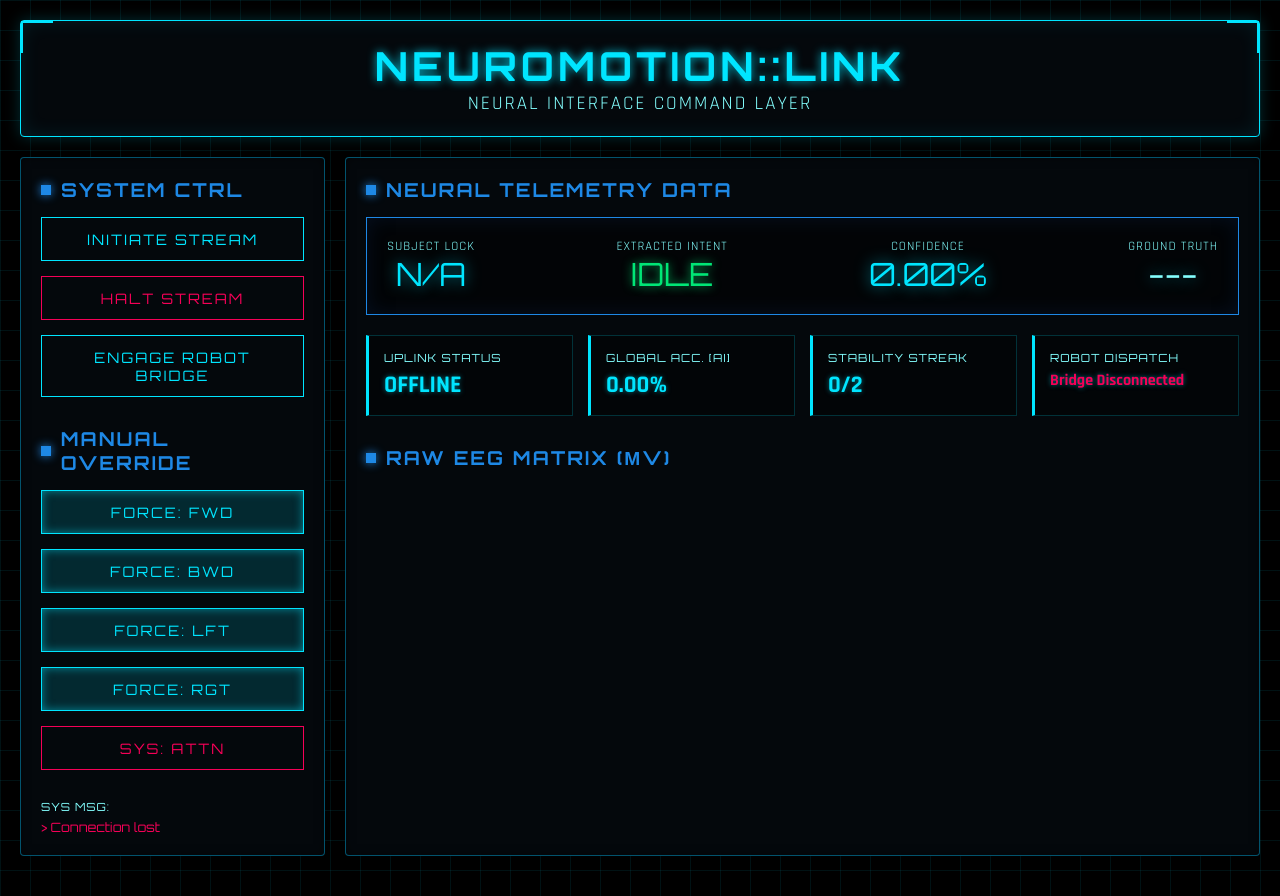
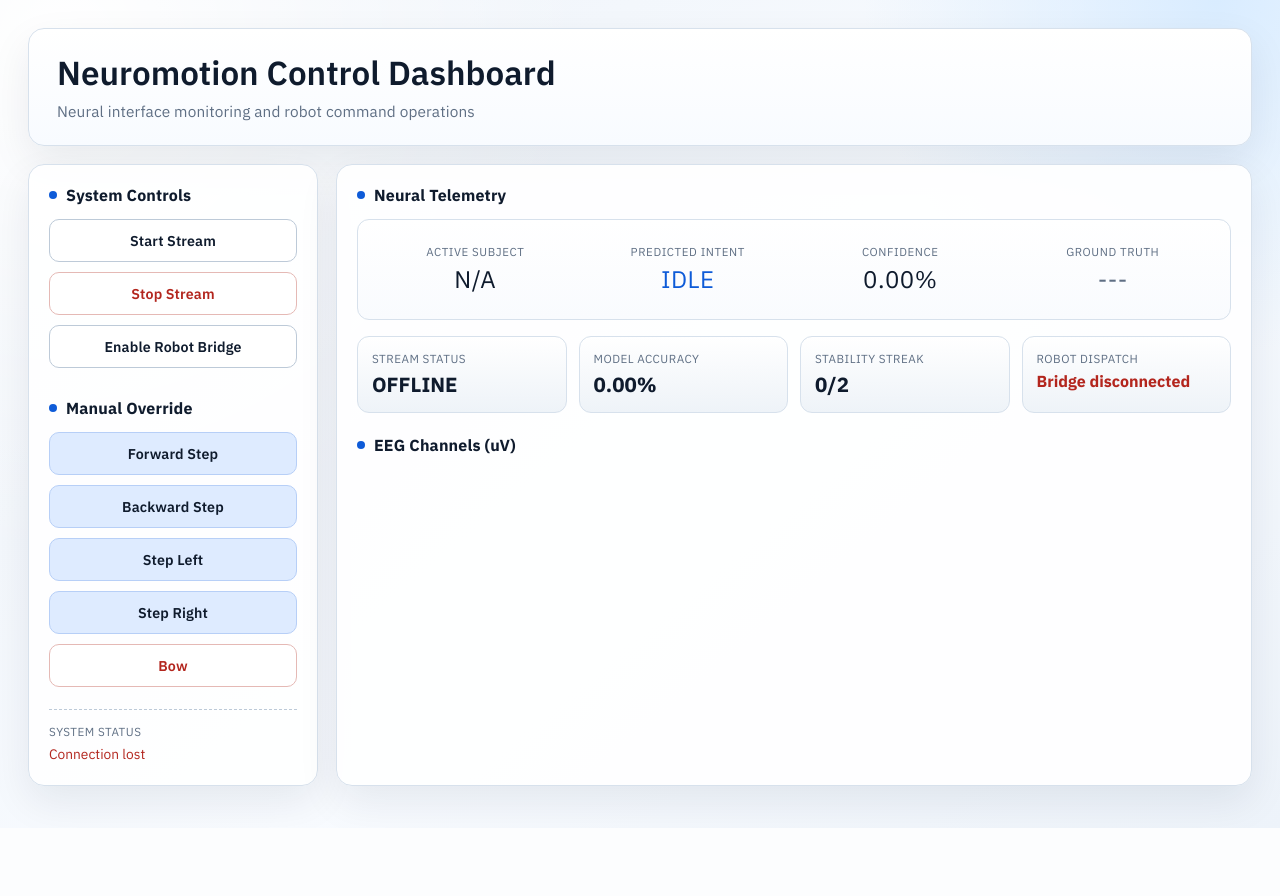
Before and after one commit to Youssef-Elgazar/NeuroMotion-GUI, a Flask app: template templates/index.html in a window 1280 px wide. After the commit the page ends 828 px from the top, so only its background shows below. Run offline with Flask 3, Linux system fonts and the light colour scheme; the template is opened without the code that fills it, so the values that code supplies are empty; parts of the project's set-up code (start-up, migrations or seed data) failed here and were passed over.

Commit message:
Implemented minimal GUI style.

```diff
--- a/templates/index.html
+++ b/templates/index.html
@@ -4,295 +4,372 @@
     <meta charset="UTF-8">
     <meta name="viewport" content="width=device-width, initial-scale=1.0">
     <meta name="api-token" content="{{ api_token }}">
-    <title>Neuromotion Neural Link HUD</title>
-    <link href="https://fonts.googleapis.com/css2?family=Orbitron:wght@400;500;700;900&family=Rajdhani:wght@400;500;600;700&display=swap" rel="stylesheet">
+    <title>Neuromotion Control Dashboard</title>
+    <link href="https://fonts.googleapis.com/css2?family=IBM+Plex+Sans:wght@400;500;600;700&display=swap" rel="stylesheet">
     <style>
         :root {
-            --bg-color: #000000;
-            --panel-bg: rgba(5, 10, 15, 0.85);
-            --border-color: rgba(0, 195, 255, 0.4);
-            --accent-cyan: #00e5ff;
-            --accent-blue: #1e88e5;
-            --accent-pink: #f50057;
-            --text-main: #ffffff;
-            --text-muted: #84ffff;
-            --glow-shadow: 0 0 15px rgba(0, 229, 255, 0.6);
-            --font-display: 'Orbitron', sans-serif;
-            --font-body: 'Rajdhani', sans-serif;
+            --bg-0: #f4f7fb;
+            --bg-1: #ffffff;
+            --bg-2: #eef3f8;
+            --line: #d7e1ec;
+            --line-strong: #bdcad8;
+            --ink: #0f1b2d;
+            --muted: #5f6f84;
+            --accent: #0e5bd8;
+            --accent-soft: #deebff;
+            --ok: #13795b;
+            --danger: #b3261e;
+            --font-display: 'IBM Plex Sans', sans-serif;
+            --font-body: 'IBM Plex Sans', sans-serif;
+            --shadow: 0 16px 40px rgba(15, 27, 45, 0.08);
         }
 
         * { margin: 0; padding: 0; box-sizing: border-box; }
 
         body {
             font-family: var(--font-body);
-            background: var(--bg-color);
-            color: var(--text-main);
+            background:
+                radial-gradient(circle at 5% 5%, #ffffff 0%, transparent 36%),
+                radial-gradient(circle at 95% 0%, #d9ecff 0%, transparent 24%),
+                linear-gradient(140deg, #eef3f9 0%, #f8fbff 56%, #edf3fa 100%);
+            color: var(--ink);
             min-height: 100vh;
-            padding: 20px;
+            padding: 28px;
             overflow-x: hidden;
-            background-image:
-                linear-gradient(rgba(0, 229, 255, 0.08) 1px, transparent 1px),
-                linear-gradient(90deg, rgba(0, 229, 255, 0.08) 1px, transparent 1px);
-            background-size: 30px 30px;
         }
 
         .container {
-            max-width: 1400px;
+            max-width: 1280px;
             margin: 0 auto;
         }
 
         .header {
-            background: var(--panel-bg);
-            border: 1px solid var(--accent-cyan);
-            padding: 20px 30px;
-            border-radius: 4px;
-            text-align: center;
-            margin-bottom: 20px;
-            box-shadow: inset 0 0 20px rgba(0, 229, 255, 0.1), 0 0 15px rgba(0, 229, 255, 0.2);
-            position: relative;
-            backdrop-filter: blur(10px);
+            background: linear-gradient(180deg, #ffffff 0%, #f8fbff 100%);
+            border: 1px solid var(--line);
+            padding: 24px 28px;
+            border-radius: 16px;
+            margin-bottom: 18px;
+            box-shadow: var(--shadow);
+            animation: fadeIn 420ms ease;
         }
-
-        .header::before, .header::after {
-            content: '';
-            position: absolute;
-            top: 0; width: 30px; height: 30px;
-            border-top: 2px solid var(--accent-cyan);
-        }
-        .header::before { left: 0; border-left: 2px solid var(--accent-cyan); }
-        .header::after { right: 0; border-right: 2px solid var(--accent-cyan); }
 
         h1 {
             font-family: var(--font-display);
-            color: var(--accent-cyan);
-            font-size: 2.5em;
-            letter-spacing: 4px;
-            text-transform: uppercase;
-            text-shadow: 0 0 10px rgba(0, 229, 255, 0.8);
+            color: var(--ink);
+            font-size: clamp(1.55rem, 2.6vw, 2.1rem);
+            font-weight: 600;
+            letter-spacing: 0;
+            line-height: 1.2;
         }
 
         .subtitle {
-            font-size: 1.2em;
-            color: var(--text-muted);
-            letter-spacing: 2px;
-            text-transform: uppercase;
+            margin-top: 8px;
+            font-size: 0.96rem;
+            color: var(--muted);
+            letter-spacing: 0.01em;
         }
 
         .layout-grid {
             display: grid;
-            grid-template-columns: 1fr 3fr;
-            gap: 20px;
-            margin-bottom: 20px;
+            grid-template-columns: minmax(240px, 290px) 1fr;
+            gap: 18px;
+            margin-bottom: 14px;
         }
 
         .panel {
-            background: var(--panel-bg);
-            border: 1px solid var(--border-color);
-            border-radius: 4px;
+            background: rgba(255, 255, 255, 0.92);
+            border: 1px solid var(--line);
+            border-radius: 16px;
             padding: 20px;
-            position: relative;
-            backdrop-filter: blur(10px);
-            box-shadow: inset 0 0 10px rgba(0,0,0,0.5);
+            box-shadow: var(--shadow);
+            animation: fadeInUp 520ms ease;
         }
 
         .panel-title {
             font-family: var(--font-display);
-            color: var(--accent-blue);
-            font-size: 1.2em;
-            text-transform: uppercase;
-            letter-spacing: 2px;
-            margin-bottom: 15px;
+            color: var(--ink);
+            font-size: 1rem;
+            text-transform: none;
+            letter-spacing: 0.01em;
+            margin-bottom: 14px;
             display: flex;
             align-items: center;
-            gap: 10px;
+            gap: 9px;
         }
 
         .panel-title::before {
             content: '';
             display: inline-block;
-            width: 10px; height: 10px;
-            background: var(--accent-blue);
-            box-shadow: 0 0 10px var(--accent-blue);
+            width: 8px;
+            height: 8px;
+            border-radius: 999px;
+            background: var(--accent);
         }
 
-        /* Stats Grid */
         .demo-stats {
             display: grid;
-            grid-template-columns: repeat(4, 1fr);
-            gap: 15px;
-            margin-bottom: 20px;
+            grid-template-columns: repeat(auto-fit, minmax(155px, 1fr));
+            gap: 12px;
+            margin-bottom: 18px;
         }
 
         .stat-card {
-            background: rgba(0, 0, 0, 0.4);
-            border: 1px solid rgba(0, 229, 255, 0.2);
-            padding: 15px;
-            border-left: 3px solid var(--accent-cyan);
-            transition: all 0.3s;
+            background: linear-gradient(180deg, var(--bg-1), var(--bg-2));
+            border: 1px solid var(--line);
+            border-radius: 12px;
+            padding: 14px;
+            transition: border-color 0.22s ease, transform 0.22s ease;
         }
 
         .stat-card:hover {
-            background: rgba(0, 229, 255, 0.05);
-            box-shadow: inset 0 0 15px rgba(0, 229, 255, 0.1);
+            border-color: var(--line-strong);
+            transform: translateY(-1px);
         }
 
         .stat-label {
-            font-family: var(--font-display);
-            color: var(--text-muted);
-            font-size: 0.7em;
-            letter-spacing: 1px;
+            color: var(--muted);
+            font-size: 0.73rem;
+            letter-spacing: 0.04em;
             text-transform: uppercase;
             margin-bottom: 5px;
         }
 
         .stat-value {
-            font-size: 1.5em;
+            font-size: 1.28rem;
             font-weight: 700;
-            color: var(--accent-cyan);
-            text-shadow: 0 0 5px rgba(0, 229, 255, 0.5);
+            color: var(--ink);
         }
 
-        /* Banner Prediction */
         .prediction-banner {
-            background: rgba(0, 0, 0, 0.5);
-            border: 1px solid var(--accent-blue);
-            padding: 20px;
+            background: linear-gradient(180deg, var(--bg-1), #f9fbfe);
+            border: 1px solid var(--line);
+            border-radius: 12px;
+            padding: 16px;
             display: flex;
             justify-content: space-between;
-            margin-bottom: 20px;
-            box-shadow: inset 0 0 20px rgba(41, 121, 255, 0.1);
+            margin-bottom: 16px;
+            gap: 10px;
+            flex-wrap: wrap;
         }
 
-        .pred-col { display: flex; flex-direction: column; align-items: center; }
-        .pred-val { font-family: var(--font-display); font-size: 2em; color: var(--accent-cyan); text-shadow: var(--glow-shadow); }
-        .pred-lbl { color: var(--text-muted); text-transform: uppercase; font-size: 0.8em; letter-spacing: 1px; }
+        .pred-col {
+            display: flex;
+            flex-direction: column;
+            align-items: center;
+            flex: 1 1 160px;
+            min-width: 140px;
+            padding: 8px 6px;
+        }
+
+        .pred-val {
+            font-family: var(--font-display);
+            font-size: clamp(1.1rem, 2.2vw, 1.5rem);
+            color: var(--ink);
+            letter-spacing: 0.02em;
+        }
+
+        .pred-lbl {
+            color: var(--muted);
+            text-transform: uppercase;
+            font-size: 0.72rem;
+            letter-spacing: 0.05em;
+            margin-bottom: 4px;
+        }
 
         .pred-active {
-            color: #00e676;
-            text-shadow: 0 0 10px rgba(0, 230, 118, 0.8);
+            color: var(--accent);
         }
 
-        /* Channel Grid */
         .channel-grid {
             display: grid;
-            grid-template-columns: repeat(7, 1fr);
+            grid-template-columns: repeat(auto-fit, minmax(92px, 1fr));
+            gap: 8px;
+        }
+
+        .channel-cell {
+            background: #fff;
+            border: 1px solid var(--line);
+            border-radius: 9px;
+            padding: 9px 8px;
+            text-align: center;
+            transition: border-color 0.2s ease;
+        }
+
+        .channel-cell:hover {
+            border-color: var(--line-strong);
+        }
+
+        .channel-name {
+            font-size: 0.68rem;
+            color: var(--muted);
+            letter-spacing: 0.05em;
+            text-transform: uppercase;
+        }
+
+        .channel-value {
+            font-family: var(--font-display);
+            font-size: 0.82rem;
+            color: var(--ink);
+            margin-top: 4px;
+        }
+
+        .btn-group {
+            display: flex;
+            flex-direction: column;
             gap: 10px;
         }
 
-        .channel-cell {
-            background: rgba(0, 0, 0, 0.5);
-            border: 1px solid rgba(0, 229, 255, 0.1);
-            padding: 10px;
-            text-align: center;
-            font-family: var(--font-display);
+        .btn {
+            background: var(--bg-1);
+            color: var(--ink);
+            border: 1px solid var(--line-strong);
+            border-radius: 10px;
+            padding: 11px 13px;
+            font-family: var(--font-body);
+            font-size: 0.89rem;
+            font-weight: 600;
+            text-transform: none;
+            letter-spacing: 0.01em;
+            cursor: pointer;
+            transition: transform 0.16s ease, border-color 0.16s ease, background-color 0.16s ease;
         }
 
-        .channel-name { font-size: 0.7em; color: var(--text-muted); }
-        .channel-value { font-size: 0.9em; color: #fff; margin-top: 5px; }
-
-        /* Buttons */
-        .btn-group {
-            display: flex;
-            flex-direction: column;
-            gap: 15px;
+        .btn:hover {
+            background: #f7faff;
+            border-color: var(--accent);
+            transform: translateY(-1px);
         }
 
-        .btn {
-            background: transparent;
-            color: var(--accent-cyan);
-            border: 1px solid var(--accent-cyan);
-            padding: 12px 20px;
-            font-family: var(--font-display);
-            font-size: 0.9em;
-            text-transform: uppercase;
-            letter-spacing: 2px;
-            cursor: pointer;
-            transition: all 0.3s;
-            position: relative;
-            overflow: hidden;
-        }
-
-        .btn::before {
-            content: '';
-            position: absolute;
-            top: 0; left: -100%;
-            width: 100%; height: 100%;
-            background: rgba(0, 229, 255, 0.2);
-            transition: all 0.3s;
-        }
-
-        .btn:hover::before { left: 0; }
-        .btn:hover {
-            box-shadow: 0 0 15px rgba(0, 229, 255, 0.4);
-            text-shadow: 0 0 5px rgba(0, 229, 255, 0.8);
+        .btn:active {
+            transform: translateY(0);
         }
 
         .btn.danger {
-            border-color: var(--accent-pink);
-            color: var(--accent-pink);
+            color: var(--danger);
+            border-color: #e5b9b5;
+            background: #fff;
         }
-        .btn.danger::before { background: rgba(245, 0, 87, 0.2); }
+
         .btn.danger:hover {
-            box-shadow: 0 0 15px rgba(245, 0, 87, 0.4);
-            text-shadow: 0 0 5px rgba(245, 0, 87, 0.8);
+            background: #fff4f3;
+            border-color: var(--danger);
         }
 
         .btn.active {
-            background: rgba(0, 229, 255, 0.15);
-            box-shadow: inset 0 0 10px rgba(0, 229, 255, 0.5);
+            background: var(--accent-soft);
+            border-color: #b7cff7;
         }
 
-        /* Custom Scrollbar */
-        ::-webkit-scrollbar { width: 8px; }
-        ::-webkit-scrollbar-track { background: var(--bg-color); }
-        ::-webkit-scrollbar-thumb { background: var(--accent-blue); border-radius: 4px; }
+        .status-wrap {
+            margin-top: 22px;
+            padding-top: 14px;
+            border-top: 1px dashed var(--line-strong);
+        }
+
+        .status-message {
+            color: var(--muted);
+            font-family: var(--font-body);
+            font-size: 0.86rem;
+            margin-top: 6px;
+            line-height: 1.45;
+            word-break: break-word;
+        }
+
+        @keyframes fadeIn {
+            from { opacity: 0; }
+            to { opacity: 1; }
+        }
+
+        @keyframes fadeInUp {
+            from {
+                opacity: 0;
+                transform: translateY(8px);
+            }
+            to {
+                opacity: 1;
+                transform: translateY(0);
+            }
+        }
+
+        @media (max-width: 1080px) {
+            .layout-grid {
+                grid-template-columns: 1fr;
+            }
+
+            .panel {
+                padding: 16px;
+            }
+        }
+
+        @media (max-width: 720px) {
+            body {
+                padding: 14px;
+            }
+
+            .header {
+                padding: 16px;
+            }
+
+            .prediction-banner {
+                padding: 12px;
+            }
+
+            .pred-col {
+                min-width: 120px;
+                align-items: flex-start;
+            }
+
+            .stat-value {
+                font-size: 1.14rem;
+            }
+        }
 
     </style>
 </head>
 <body>
     <div class="container">
         <div class="header">
-            <h1>NEUROMOTION::LINK</h1>
-            <p class="subtitle">Neural Interface Command Layer</p>
+            <h1>Neuromotion Control Dashboard</h1>
+            <p class="subtitle">Neural interface monitoring and robot command operations</p>
         </div>
 
         <div class="layout-grid">
             <!-- Sidebar Setup -->
             <div class="panel">
-                <h2 class="panel-title">System Ctrl</h2>
+                <h2 class="panel-title">System Controls</h2>
 
                 <div class="btn-group" style="margin-bottom: 30px;">
-                    <button class="btn" onclick="startDemo()">Initiate Stream</button>
-                    <button class="btn danger" onclick="stopDemo()">Halt Stream</button>
-                    <button class="btn" id="bridge-btn" onclick="toggleBridge()">Engage Robot Bridge</button>
+                    <button class="btn" onclick="startDemo()">Start Stream</button>
+                    <button class="btn danger" onclick="stopDemo()">Stop Stream</button>
+                    <button class="btn" id="bridge-btn" onclick="toggleBridge()">Enable Robot Bridge</button>
                 </div>
 
                 <h2 class="panel-title">Manual Override</h2>
                 <div class="btn-group">
-                    <button class="btn active" onclick="sendCommand('FWD_SHORT_STEP')">Force: FWD</button>
-                    <button class="btn active" onclick="sendCommand('BWD_SHORT_STEP')">Force: BWD</button>
-                    <button class="btn active" onclick="sendCommand('GO_LEFT')">Force: LFT</button>
-                    <button class="btn active" onclick="sendCommand('GO_RIGHT')">Force: RGT</button>
-                    <button class="btn danger" onclick="sendCommand('ATTENTION_1')">SYS: ATTN</button>
+                    <button class="btn active" onclick="sendCommand('FWD_SHORT_STEP')">Forward Step</button>
+                    <button class="btn active" onclick="sendCommand('BWD_SHORT_STEP')">Backward Step</button>
+                    <button class="btn active" onclick="sendCommand('GO_LEFT')">Step Left</button>
+                    <button class="btn active" onclick="sendCommand('GO_RIGHT')">Step Right</button>
+                    <button class="btn danger" onclick="sendCommand('BOW')">Bow</button>
                 </div>
 
-                <div style="margin-top: 30px;">
-                    <p class="stat-label">Sys MSG:</p>
-                    <p id="status-message" style="color: var(--accent-pink); font-family: var(--font-display); font-size: 0.8em; margin-top: 5px;">Awaiting Init...</p>
+                <div class="status-wrap">
+                    <p class="stat-label">System Status</p>
+                    <p id="status-message" class="status-message">Awaiting initialization...</p>
                 </div>
             </div>
 
             <!-- Main HUD -->
             <div class="panel">
-                <h2 class="panel-title">Neural Telemetry Data</h2>
+                <h2 class="panel-title">Neural Telemetry</h2>
 
                 <div class="prediction-banner">
                     <div class="pred-col">
-                        <span class="pred-lbl">Subject Lock</span>
+                        <span class="pred-lbl">Active Subject</span>
                         <span class="pred-val" id="active-subject">N/A</span>
                     </div>
                     <div class="pred-col">
-                        <span class="pred-lbl">Extracted Intent</span>
+                        <span class="pred-lbl">Predicted Intent</span>
                         <span class="pred-val pred-active" id="predicted-command">IDLE</span>
                     </div>
                     <div class="pred-col">
@@ -301,17 +378,17 @@
                     </div>
                     <div class="pred-col">
                         <span class="pred-lbl">Ground Truth</span>
-                        <span class="pred-val" id="ground-truth" style="color:var(--text-muted);">---</span>
+                        <span class="pred-val" id="ground-truth" style="color:var(--muted);">---</span>
                     </div>
                 </div>
 
                 <div class="demo-stats">
                     <div class="stat-card">
-                        <div class="stat-label">Uplink Status</div>
+                        <div class="stat-label">Stream Status</div>
                         <div class="stat-value" id="stream-status">OFFLINE</div>
                     </div>
                     <div class="stat-card">
-                        <div class="stat-label">Global Acc. [AI]</div>
+                        <div class="stat-label">Model Accuracy</div>
                         <div class="stat-value" id="accuracy">0.00%</div>
                     </div>
                     <div class="stat-card">
@@ -320,11 +397,11 @@
                     </div>
                     <div class="stat-card">
                         <div class="stat-label">Robot Dispatch</div>
-                        <div class="stat-value" id="dispatch-status" style="font-size: 1em; margin-top: 5px; color: var(--accent-pink);">Bridge Disconnected</div>
+                        <div class="stat-value" id="dispatch-status" style="font-size: 1rem; margin-top: 5px; color: var(--danger);">Bridge disconnected</div>
                     </div>
                 </div>
 
-                <h2 class="panel-title" style="margin-top: 30px;">Raw EEG Matrix (μV)</h2>
+                <h2 class="panel-title" style="margin-top: 22px;">EEG Channels (uV)</h2>
                 <div class="channel-grid" id="channel-grid">
                     <!-- Channels rendered via JS -->
                 </div>
@@ -340,8 +417,8 @@
 
         function updateStatus(message, type) {
             const statusEl = document.getElementById('status-message');
-            statusEl.textContent = `> ${message}`;
-            statusEl.style.color = type === 'error' ? 'var(--accent-pink)' : '#00e676';
+            statusEl.textContent = message;
+            statusEl.style.color = type === 'error' ? 'var(--danger)' : 'var(--ok)';
         }
 
         function sendJson(url, payload) {
@@ -383,7 +460,7 @@
 
         function renderDemoState(state) {
             document.getElementById('stream-status').textContent = state.running ? 'ONLINE' : 'OFFLINE';
-            document.getElementById('stream-status').style.color = state.running ? '#00e676' : 'var(--accent-pink)';
+            document.getElementById('stream-status').style.color = state.running ? 'var(--ok)' : 'var(--danger)';
 
             document.getElementById('active-subject').textContent = state.active_subject || 'N/A';
             document.getElementById('accuracy').textContent = Number(state.accuracy).toFixed(2) + '%';
@@ -391,7 +468,7 @@
 
             const pCmd = document.getElementById('predicted-command');
             pCmd.textContent = state.predicted_label || 'IDLE';
-            pCmd.style.color = state.is_correct ? '#00e676' : 'var(--accent-pink)';
+            pCmd.style.color = state.is_correct ? 'var(--ok)' : 'var(--danger)';
 
             document.getElementById('prediction-confidence').textContent = Number(state.confidence || 0).toFixed(1) + '%';
             document.getElementById('streak').textContent = state.streak + '/' + state.required_streak;
@@ -399,10 +476,10 @@
             const dispatch = state.last_dispatch || {};
             const dStatus = document.getElementById('dispatch-status');
             dStatus.textContent = dispatch.message || 'Waiting...';
-            dStatus.style.color = dispatch.sent ? '#00e676' : 'var(--accent-pink)';
+            dStatus.style.color = dispatch.sent ? 'var(--ok)' : 'var(--danger)';
 
             const bridgeBtn = document.getElementById('bridge-btn');
-            bridgeBtn.textContent = state.robot_bridge_enabled ? 'DISENGAGE BRIDGE' : 'ENGAGE ROBOT BRIDGE';
+            bridgeBtn.textContent = state.robot_bridge_enabled ? 'Disable Robot Bridge' : 'Enable Robot Bridge';
             bridgeBtn.className = state.robot_bridge_enabled ? 'btn danger' : 'btn';
 
             renderChannels(state.channels, state.packet);
```
Also changed, not shown: demo_mode.py (+22 -9 lines), requirements.txt (+1 -3 lines).
